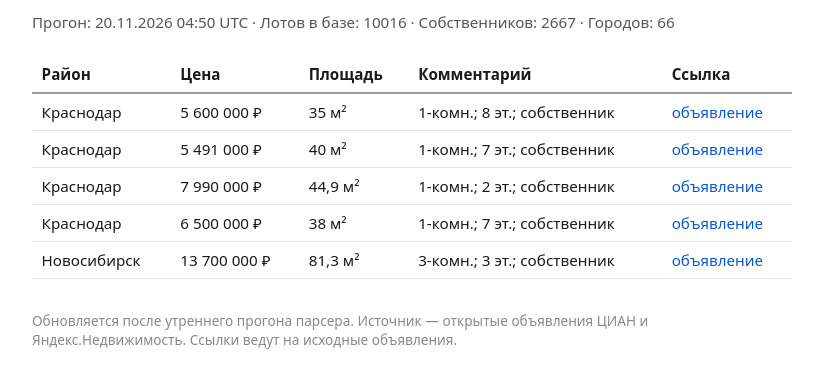
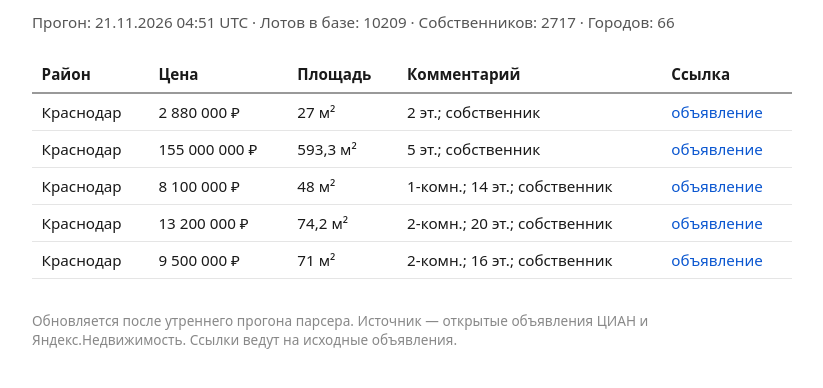
Before and after one commit to isaafoks-collab/realtor-service, a plain HTML site: page index.html in a window 1280 px wide. Shown: the part 66-454 px from the top of the page, without its empty margins (228-1051 px from the left). Drawn offline with Linux system fonts and the light colour scheme.

Commit message:
витрина: авто-обновление после утреннего прогона

```diff
--- a/index.html
+++ b/index.html
@@ -3,7 +3,7 @@
 <head>
 <meta charset="utf-8">
 <meta name="viewport" content="width=device-width, initial-scale=1">
-<title>Свежие лоты-собственники — 20.11.2026 04:50 UTC</title>
+<title>Свежие лоты-собственники — 21.11.2026 04:51 UTC</title>
 <style>
  body { font-family: system-ui, -apple-system, Segoe UI, Roboto, sans-serif;
         max-width: 760px; margin: 2rem auto; padding: 0 1rem; color: #1a1a1a; }
@@ -19,15 +19,15 @@
 </head>
 <body>
 <h1>Свежие лоты-собственники</h1>
-<div class="counters">Прогон: 20.11.2026 04:50 UTC &middot; Лотов в базе: 10016
- &middot; Собственников: 2667 &middot; Городов: 66</div>
+<div class="counters">Прогон: 21.11.2026 04:51 UTC &middot; Лотов в базе: 10209
+ &middot; Собственников: 2717 &middot; Городов: 66</div>
 <table>
 <tr><th>Район</th><th>Цена</th><th>Площадь</th><th>Комментарий</th><th>Ссылка</th></tr>
-<tr><td>Краснодар</td><td>5 600 000 ₽</td><td>35 м²</td><td>1-комн.; 8 эт.; собственник</td><td><a href="https://www.cian.ru/sale/flat/334581221/">объявление</a></td></tr>
-<tr><td>Краснодар</td><td>5 491 000 ₽</td><td>40 м²</td><td>1-комн.; 7 эт.; собственник</td><td><a href="https://www.cian.ru/sale/flat/329515345/">объявление</a></td></tr>
-<tr><td>Краснодар</td><td>7 990 000 ₽</td><td>44,9 м²</td><td>1-комн.; 2 эт.; собственник</td><td><a href="https://www.cian.ru/sale/flat/331775309/">объявление</a></td></tr>
-<tr><td>Краснодар</td><td>6 500 000 ₽</td><td>38 м²</td><td>1-комн.; 7 эт.; собственник</td><td><a href="https://www.cian.ru/sale/flat/336579498/">объявление</a></td></tr>
-<tr><td>Новосибирск</td><td>13 700 000 ₽</td><td>81,3 м²</td><td>3-комн.; 3 эт.; собственник</td><td><a href="https://www.cian.ru/sale/flat/336650259/">объявление</a></td></tr>
+<tr><td>Краснодар</td><td>2 880 000 ₽</td><td>27 м²</td><td>2 эт.; собственник</td><td><a href="https://www.cian.ru/sale/flat/336685580/">объявление</a></td></tr>
+<tr><td>Краснодар</td><td>155 000 000 ₽</td><td>593,3 м²</td><td>5 эт.; собственник</td><td><a href="https://www.cian.ru/sale/flat/336594849/">объявление</a></td></tr>
+<tr><td>Краснодар</td><td>8 100 000 ₽</td><td>48 м²</td><td>1-комн.; 14 эт.; собственник</td><td><a href="https://www.cian.ru/sale/flat/336609976/">объявление</a></td></tr>
+<tr><td>Краснодар</td><td>13 200 000 ₽</td><td>74,2 м²</td><td>2-комн.; 20 эт.; собственник</td><td><a href="https://www.cian.ru/sale/flat/334021647/">объявление</a></td></tr>
+<tr><td>Краснодар</td><td>9 500 000 ₽</td><td>71 м²</td><td>2-комн.; 16 эт.; собственник</td><td><a href="https://www.cian.ru/sale/flat/336585386/">объявление</a></td></tr>
 </table>
 <footer>Обновляется после утреннего прогона парсера. Источник — открытые
 объявления ЦИАН и Яндекс.Недвижимость. Ссылки ведут на исходные объявления.</footer>
```
